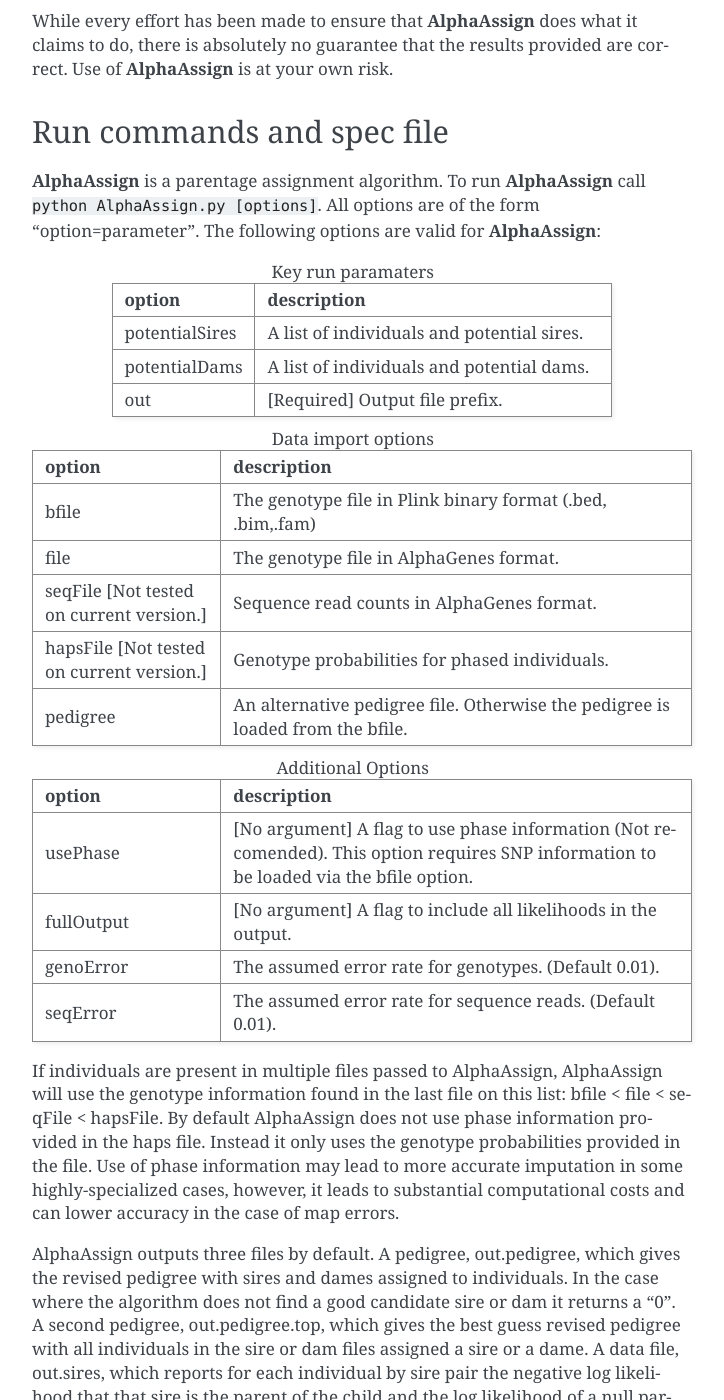
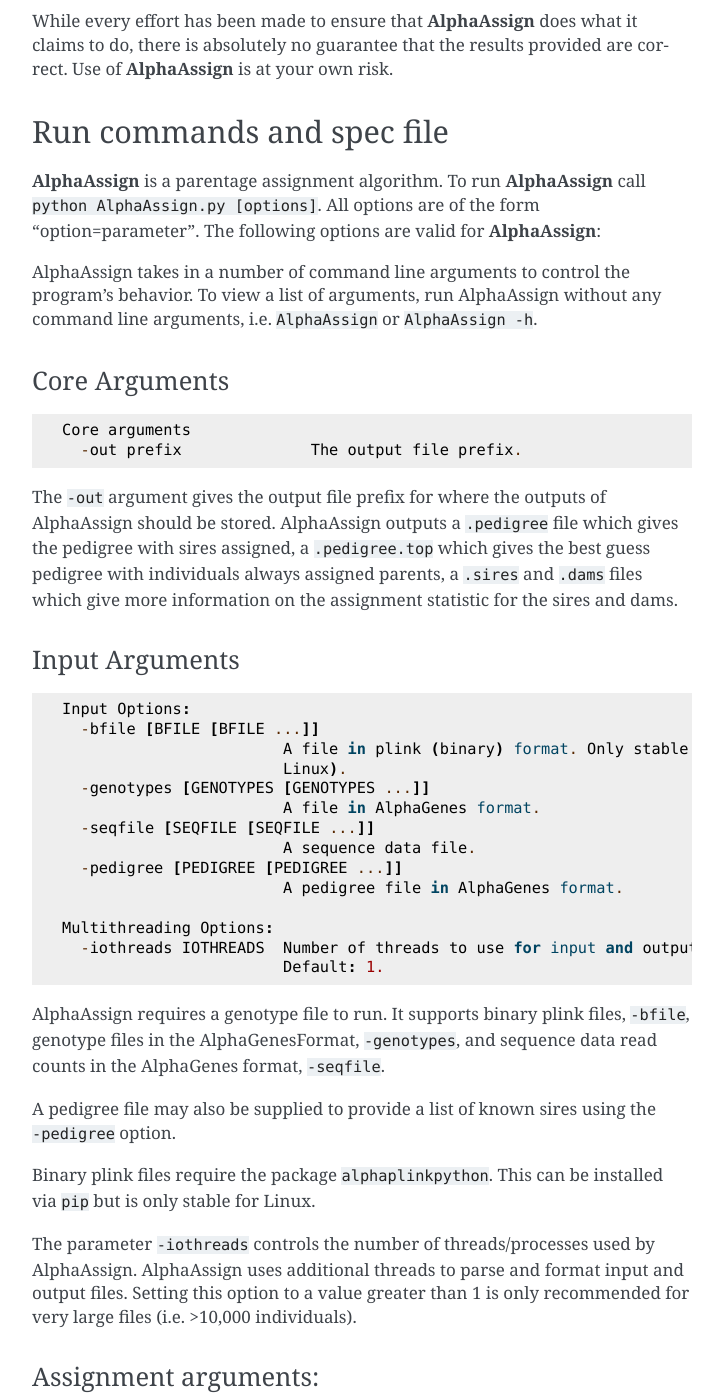
Before and after one commit to AlphaGenes/AlphaAssign, a Sphinx documentation site: the page built from docs/source/index.rst, in a window 1280 px wide and 1400 px high, scrolled down 1230 px. Shown: the whole window, without its empty margins (388-1112 px from the left). Built offline with Sphinx 7.4.7, drawn with Linux system fonts in a browser that asks for light colours; some of the changed text lies outside the part shown.

Commit message:
Adding run script and making changes to docs.

```diff
--- a/docs/source/index.rst
+++ b/docs/source/index.rst
@@ -18,7 +18,7 @@
 
 |aa| is a parentage assignment algorithm. This program uses a likelihood based model to determine the sire of an individual based on a list of potential sires. AlphaAssign differs from other parentage assignment algorithms by having the option to use phase information to determine parentage. For more information on the algorithm see *Parentage assignment with low density array data and low coverage sequence data* `(Journal of Animal Breeding and Genetics) <https://onlinelibrary.wiley.com/doi/10.1111/jbg.12370>`_.
 
-Due to the disproportionate impact of map errors with the usage of phased data, we currently do not recommend using phase information to assign parentage. However, substantial advantages can be gained by using a allele probabilities generated via an imputation algorithm (e.g. AlphaImpute or AlphaPeel) to correct for genotyping errors.
+Due to the disproportionate impact of map errors with the usage of phased data, we currently do not recommend using phase information to assign parentage. However, substantial advantages can be gained by using a allele probabilities generated via an imputation algorithm (e.g. AlphaImpute or AlphaAssign) to correct for genotyping errors.
 
 Please report bugs or suggestions on how the program / user interface / manual could be improved or made more user friendly to `John.Hickey@roslin.ed.ac.uk <John.Hickey@roslin.ed.ac.uk>`_ or `Awhalen@roslin.ed.ac.uk <awhalen@roslin.ed.ac.uk>`_.
 
@@ -45,36 +45,83 @@
 
 |aa| is a parentage assignment algorithm. To run |aa| call ``python AlphaAssign.py [options]``. All options are of the form "option=parameter". The following options are valid for |aa|:
 
-.. csv-table:: Key run paramaters
-  :header: "option", "description"
-  :widths: 20, 50
+AlphaAssign takes in a number of command line arguments to control the program's behavior. To view a list of arguments, run AlphaAssign without any command line arguments, i.e. ``AlphaAssign`` or ``AlphaAssign -h``.
 
-  "potentialSires",  "A list of individuals and potential sires."
-  "potentialDams",  "A list of individuals and potential dams."
-  "out",             "[Required] Output file prefix."
 
-.. csv-table:: Data import options
-  :header: "option", "description"
-  :widths: 20, 50
+Core Arguments
+--------------
 
-  "bfile",           "The genotype file in Plink binary format (.bed, .bim,.fam)"
-  "file",            "The genotype file in AlphaGenes format."
-  "seqFile [Not tested on current version.]",         "Sequence read counts in AlphaGenes format."
-  "hapsFile [Not tested on current version.]",        "Genotype probabilities for phased individuals."
-  "pedigree",        "An alternative pedigree file. Otherwise the pedigree is loaded from the bfile."
+::
 
-.. csv-table:: Additional Options
-  :header: "option", "description"
-  :widths: 20, 50
+  Core arguments
+    -out prefix              The output file prefix.
 
-  "usePhase",        "[No argument] A flag  to use phase information (Not recomended). This option requires SNP information to be loaded via the bfile option."
-  "fullOutput",      "[No argument] A flag to include all likelihoods in the output."
-  "genoError",       "The assumed error rate for genotypes.  (Default 0.01). "
-  "seqError",        "The assumed error rate for sequence reads.  (Default 0.01). "
+The ``-out`` argument gives the output file prefix for where the outputs of AlphaAssign should be stored. AlphaAssign outputs a ``.pedigree`` file which gives the pedigree with sires assigned, a ``.pedigree.top`` which gives the best guess pedigree with individuals always assigned parents, a ``.sires`` and ``.dams`` files which give more information on the assignment statistic for the sires and dams.
 
-If individuals are present in multiple files passed to AlphaAssign, AlphaAssign will use the genotype information found in the last file on this list: bfile < file < seqFile < hapsFile. By default AlphaAssign does not use phase information provided in the haps file. Instead it only uses the genotype probabilities provided in the file. Use of phase information may lead to more accurate imputation in some highly-specialized cases, however, it leads to substantial computational costs and can lower accuracy in the case of map errors.
+Input Arguments
+----------------
 
-AlphaAssign outputs three files by default. A pedigree, out.pedigree, which gives the revised pedigree with sires and dames assigned to individuals. In the case where the algorithm does not find a good candidate sire or dam it returns a "0". A second pedigree, out.pedigree.top, which gives the best guess revised pedigree with all individuals in the sire or dam files assigned a sire or a dame. A data file, out.sires, which reports for each individual by sire pair the negative log likelihood that that sire is the parent of the child and the log likelihood of a null parent, a null full sib of the parent, and a null individual from the population. If the option "fullOutput" is included, an additional file, out.sires.full, is reported which contains additional summary statistics. Similar data files for dams is also reported if a dam file is provided.
+::
+
+  Input Options:
+    -bfile [BFILE [BFILE ...]]
+                          A file in plink (binary) format. Only stable on
+                          Linux).
+    -genotypes [GENOTYPES [GENOTYPES ...]]
+                          A file in AlphaGenes format.
+    -seqfile [SEQFILE [SEQFILE ...]]
+                          A sequence data file.
+    -pedigree [PEDIGREE [PEDIGREE ...]]
+                          A pedigree file in AlphaGenes format.
+
+  Multithreading Options:
+    -iothreads IOTHREADS  Number of threads to use for input and output.
+                          Default: 1.
+
+AlphaAssign requires a genotype file to run. It supports  binary plink files, ``-bfile``, genotype files in the AlphaGenesFormat, ``-genotypes``, and sequence data read counts in the AlphaGenes format, ``-seqfile``.
+
+A pedigree file may also be supplied to provide a list of known sires using the ``-pedigree`` option.
+
+Binary plink files require the package ``alphaplinkpython``. This can be installed via ``pip`` but is only stable for Linux.
+
+The parameter ``-iothreads`` controls the number of threads/processes used by AlphaAssign. AlphaAssign uses additional threads to parse and format input and output files. Setting this option to a value greater than 1 is only recommended for very large files (i.e. >10,000 individuals).
+
+
+Assignment arguments:
+------------------------
+::
+
+  Core assignement arguments:
+    -potentialsires POTENTIALSIRES
+                          A list of potential sires for each individual.
+    -potentialdams POTENTIALDAMS
+                          A list of potential dams for each individual.
+
+  Arguments to choose how sires and dams are assigned:
+    -runtype RUNTYPE      opp, likelihood, both, Default: both
+    -add_threshold ADD_THRESHOLD
+                          Assignement score threshold for adding a new
+                          individual as a parent
+    -p_threshold P_THRESHOLD
+                          Negative log-pvalue threshold for removing parents via
+                          opposing homozygotes
+
+  Probability Arguments:
+    -error ERROR          Genotyping error rate. Default: 0.01.
+    -seqerror SEQERROR    Assumed sequencing error rate. Default: 0.001.
+    -usemaf               A flag to use the minor allele frequency when
+                          constructing genotype estimates for the sire and
+                          maternal grandsire. Not recomended for small input
+                          pedigrees.
+
+AlphaAssign requires as inputs either a ``-potentialsires`` or ``-potentialdams`` argument. This argument gives a list of sires or dams to assign for each individual.
+
+The ``-runtype`` determines how assignments are done. The options are to do assignments using the number opposing homozygous loci, ``opp``, via a likelihood model or both. For the likelihood model the ``-add_threshold`` determines the log likelihood values needed to either add a putative parent or reject a parent. For opposing homozygous values ``-p_threshold`` determines the p-value threshold required reject the top parent with opposing homozygous loci. The p-value is determined by a binomial test using the genotyping error rate.
+
+
+The ``-error``, ``-seqerror`` control the genotyping error rate and sequence error rate. Changing these to values that more closely reflect the true data may increase accuracy in some cases.
+
+The flag ``-usemaf`` changes whether the minor allele frequency is used to estimate the putative genotypes of the parents. This can increase accuracy if large number of individuals are included in the genotype file.
 
 Input file formats
 ~~~~~~~~~~~~~~~~~~
@@ -82,66 +129,47 @@
 Genotype file
 -------------
 
-The genotype file can be provided in Plink binary format. For more information see `https://www.cog-genomics.org/plink/1.9 <https://www.cog-genomics.org/plink/1.9/formats#bed>`_
+Genotype files contain the input genotypes for each individual. The first value in each line is the individual's id. The remaining values are the genotypes of the individual at each locus, either 0, 1, or 2 (or 9 if missing). The following examples gives the genotypes for four individuals genotyped on four markers each.
 
-AlphaGenes Genotype file
-------------------------
-
-The genotype information can also be provided via a text file. Each row contains the individual's id and the allele counts for SNPs on the SNP array. Missing values should be coded as a 3.
 Example: ::
 
-  id1 1 0 0 2 0 1
-  id2 0 0 1 2 1 2
-  id3 1 0 0 0 2 1
-  id4 0 1 0 1 2 1
+  id1 0 2 9 0
+  id2 1 1 1 1
+  id3 2 0 2 0
+  id4 0 2 1 0
 
-Sequence read counts
---------------------
+Sequence file
+-------------
 
-Sequence read counts can be provided in the AlphaGenes format. In this format there are two rows per individual, the first row is for the reference allele. The second row is for the alternative allele. Each row contains the individual's id and the read counts for that allele.
+The sequence data file is in a similar Sequence data is given in a similar format to the genotype data. For each individual there are two lines. The first line gives the individual's id and the read counts for the reference allele. The second line gives the individual's id and the read counts for the alternative allele.
+
 Example: ::
 
-  id1 3 2 0 2 5 20
-  id1 0 0 3 10 0 1
-  id2 0 0 0 3 7 0
-  id2 5 0 0 0 5 0
-  id3 4 5 11 1 1 1
-  id3 1 0 0 2 5 5
-  id4 0 1 0 1 7 1
-  id4 0 0 0 4 2 1
-
-Haplotype file
---------------
-
-The haplotype file provides the (phased) allele probabilities for each locus. There are four lines per individual containing the allele probability for the (aa, aA, Aa, AA) alleles where the paternal allele is listed first, and where *a* is the reference (or major) allele and *A* is the alternative (or minor) allele.  This file can generated via AlphaPeel (prefix: *.haps*).
-Example: ::
-
-  id1    0.9998    0.0001    0.0001    1.0000
-  id1    0.0000    0.4999    0.4999    0.0000
-  id1    0.0000    0.4999    0.4999    0.0000
-  id1    0.0001    0.0001    0.0001    0.0000
-  id2    0.0000    1.0000    0.0000    1.0000
-  id2    0.9601    0.0000    0.0455    0.0000
-  id2    0.0399    0.0000    0.9545    0.0000
-  id2    0.0000    0.0000    0.0000    0.0000
-  id3    0.9998    0.0001    0.0001    1.0000
-  id3    0.0000    0.4999    0.4999    0.0000
-  id3    0.0000    0.4999    0.4999    0.0000
-  id3    0.0001    0.0001    0.0001    0.0000
-  id4    1.0000    1.0000    0.0000    1.0000
-  id4    0.0000    0.0000    0.0000    0.0000
-  id4    0.0000    0.0000    0.0000    0.0000
-  id4    0.0000    0.0000    1.0000    0.0000
+  id1 4 0 0 7 # Reference allele for id1
+  id1 0 3 0 0 # Alternative allele for id2
+  id2 1 3 4 3
+  id2 1 1 6 2
+  id3 0 3 0 1
+  id3 5 0 2 0
+  id4 2 0 6 7
+  id4 0 7 7 0
 
 Pedigree file
 -------------
 
-Additional pedigree not included in the plink file can be included in a seperate pedigree file. The format of the pedigree file is id, sireid, damid. Missing or unkown values are coded as 0.
+Each line of a pedigree file has three values, the individual's id, their father's id, and their mother's id. "0" represents an unknown id.
+
 Example: ::
 
   id1 0 0
   id2 0 0
   id3 id1 id2
+  id4 id1 id2
+
+Binary plink file
+-----------------
+
+AlphaPeel supports the use of binary plink files using the package ``AlphaPlinkPython``. AlphaPeel will use the pedigree supplied by the ``.fam`` file if a pedigree file is not supplied. Otherwise the pedigree file will be used and the ``.fam`` file will be ignored.
 
 Potential sires file
 --------------------
@@ -161,21 +189,17 @@
 Output file
 --------------
 
-This file gives the basic output for AlphaAssign. The first column is the id of the individual. The second column is the id of a sire. The remaining columns give the log likelihood of the sire, whether that sire was chosen, and the log likelihood of a null parent, null full sib of the parent, and a null random individual.
+This file gives the basic output for AlphaAssign. The first column is the id of the individual. The second column is the id of a sire. The remaining columns give the id of a known parent, whether the parent was selected as the most likely parent, the final weight placed on the sire (higher means more likely to be the true sire), and then the scores for the sire distribution, fullsib, halfsib and null distributions. There are an additional three columns which give the number of opposing homozygous loci with and without taking a known parent into account, the number of loci evaluated, and the log-p value of observing that number of opposing homozygous loci with the input error rate.
 
 Example: ::
 
-  id candidate score chosen estSire estFullSib estNull
-  4001 3681 6558.87993318 1 6322.88957816 9091.85666393 11688.4672246
-  4001 3165 11615.510009 0 6322.88957816 9091.85666393 11688.4672246
-  4001 3385 11145.9531181 0 6322.88957816 9091.85666393 11688.4672246
-  4001 3273 11359.1851049 0 6322.88957816 9091.85666393 11688.4672246
-  4001 3279 11671.4021993 0 6322.88957816 9091.85666393 11688.4672246
-  4002 3811 6136.86138214 1 6056.76191667 8598.68637406 11135.0289353
-
-Full output file
-----------------
-
-This file is generated using the option "fullOutput". This file gives the full output of the algorithm. The first column is the id of the individual. The second column is the expected log likelihood and standard deviation of the log likelihood for a null parent, full sib of the parent, half sib of the parent, and random individual. The remaining columns provide the ids of each potential sire and the log likelihoods for those sires.
+id candidate altParent chosen score estSire estFullSib esthalfSib estNull nOpposing nOpposingWOparent nLoci logP
+801 657 0 0 136.2877197265625 0.0 -136.28772 -222.13818 -326.5254 0 0 1000 -4.3172179315834146e-05
+801 735 0 0 0.0 -50.85962 0.0 -51.37207 -126.38208 67 67 1000 -76.93231757011387
+801 703 0 0 22.154541015625 0.0 -22.154541 -85.90723 -170.91504 40 40 1000 -29.83771178795763
+801 609 0 0 22.9976806640625 0.0 -22.99768 -87.28125 -172.93481 40 40 1000 -29.83771178795763
+801 629 0 0 25.065185546875 0.0 -25.065186 -88.16138 -171.9967 38 38 1000 -26.964562708500615
+801 763 0 0 0.0 -77.24463 0.0 -40.976196 -104.28198 72 72 1000 -87.05572755433364
+801 715 0 0 0.0 -39.418335 0.0 -53.59961 -130.56909 63 63 1000 -69.11322704626824
 
 .. |aa| replace:: **AlphaAssign**
```
Also changed, not shown: 6 other files.
